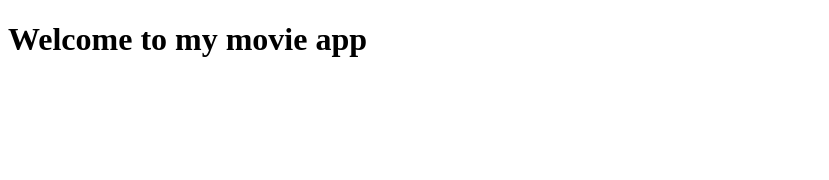
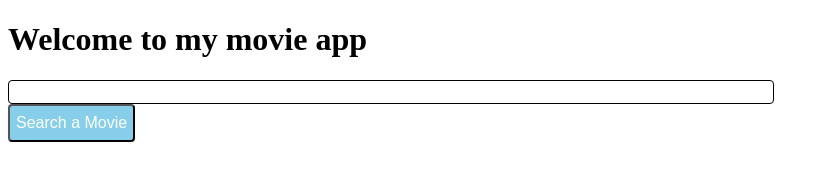
Before and after one commit to hlee92/MoviePick, a plain HTML site: page index.html in a window 1280 px wide. Shown: the whole page, without its empty margins (0-829 px from the left). Drawn offline with Linux system fonts and the light colour scheme.

Commit message:
made small changes to css to confirm app is functional

```diff
--- a/assets/css/style.css
+++ b/assets/css/style.css
@@ -0,0 +1,26 @@
+
+
+#inputValue {
+    width: 760px;
+    font-size: 1 rem;
+    font-weight: 400;
+    line-height: 1.5;
+    outline: none;
+    color: lavender;
+    background-color: white;
+    border: 1px solid black;
+    border-radius: .25rem;
+}
+
+#search {
+    color: white;
+    background-color: skyblue;
+    font-size: 1rem;
+    min-height: 38px;
+    font-weight: 400;
+    cursor: pointer;
+    padding: .375rem .75 rem;
+    font-size: 1rem;
+    line-height: 1.5;
+    border-radius: .25rem;
+}
--- a/index.html
+++ b/index.html
@@ -5,12 +5,23 @@
     <meta charset="UTF-8">
     <meta name="viewport" content="width=device-width, initial-scale=1.0">
     <meta http-equiv="X-UA-Compatible" content="ie=edge">
+    <link rel="stylesheet" href="./assets/css/style.css">
     <title>MoviePick</title>
 </head>
 
 <body>
-    <h1>Welcome to my movie app</h1>
+    <div class="container">
+        <h1>Welcome to my movie app</h1>
 
+        <form>
+            <div class="form-group">
+                <input type="text" id="inputValue">
+            </div>
+
+            <button type="submit" id="search">Search a Movie</button>
+        </form>
+
+        <script src="./assets/js/app.js"></script>
 </body>
 
 </html>
```
